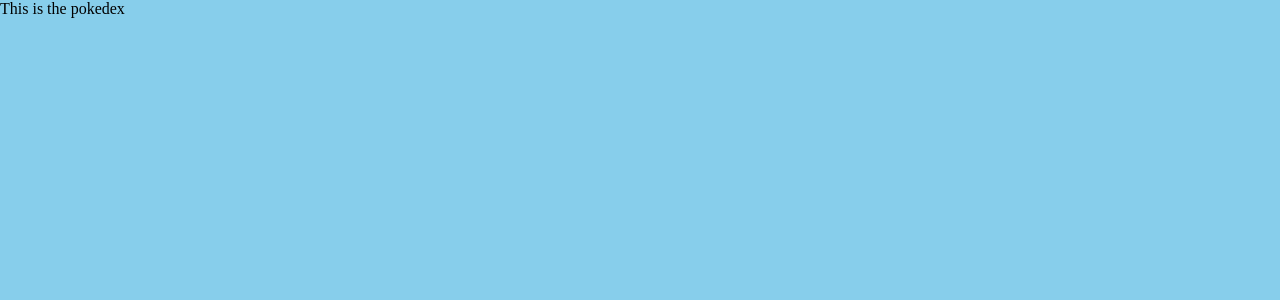
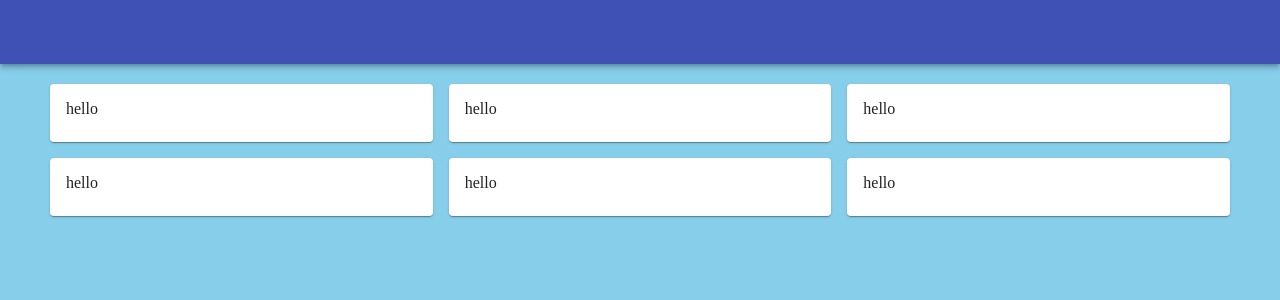
Before and after one commit to psioniclimited/pokedex-react, a React (Create React App) app: page / in a window 1280 px wide. Shown: the top 300 px of the page. Built offline with nearby package versions, Linux system fonts and the light colour scheme.

Commit message:
Grid layout || Cards

```diff
--- a/src/Pokedex.js
+++ b/src/Pokedex.js
@@ -1,9 +1,40 @@
-import React from 'react'
+import React from "react";
+import { AppBar, Card, CardContent, Grid, Toolbar } from "@material-ui/core";
+import { makeStyles } from "@material-ui/core/styles";
+
+const useStyles = makeStyles({
+  pokedexCOntainer: {
+    paddingTop: "20px",
+    paddingLeft: "50px",
+    paddingRight: "50px",
+  },
+});
+
+const getPokemonCard = () => {
+  return (
+    <Grid item xs={12} sm={4}>
+      <Card>
+        <CardContent>hello</CardContent>
+      </Card>
+    </Grid>
+  );
+};
 
 export const Pokedex = () => {
+  const classes = useStyles();
   return (
-    <div>
-      This is the pokedex
-    </div>
-  )
-}
+    <>
+      <AppBar position="static">
+        <Toolbar></Toolbar>
+      </AppBar>
+      <Grid container spacing={2} className={classes.pokedexCOntainer}>
+        {getPokemonCard()}
+        {getPokemonCard()}
+        {getPokemonCard()}
+        {getPokemonCard()}
+        {getPokemonCard()}
+        {getPokemonCard()}
+      </Grid>
+    </>
+  );
+};
```
